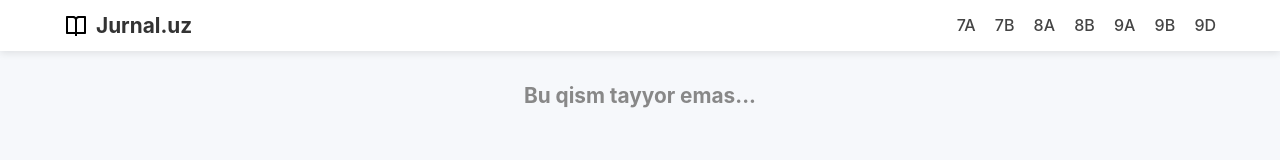
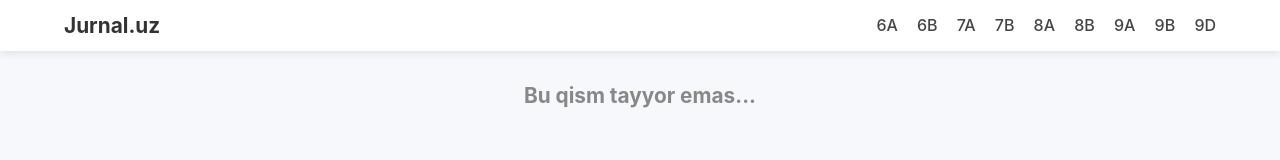
Before and after one commit to ibrohimovich884/jurnal-uz, a React (Vite) app: page /class/1 in a window 1280 px wide. Shown: the top 160 px of the page. Built offline with nearby package versions, Linux system fonts and the light colour scheme.

Commit message:
update "update time

```diff
--- a/src/components/Navbar.jsx
+++ b/src/components/Navbar.jsx
@@ -4,13 +4,13 @@ import "./Navbar.css";
 
 export default function Navbar() {
   const [menuOpen, setMenuOpen] = useState(false);
-  const classes = ["7a", "7b", "8a", "8b", "9a", "9b", "9d"];
+  const classes = [ "6a", "6b", "7a", "7b", "8a", "8b", "9a", "9b", "9d"];
 
   return (
     <header className="navbar">
       <div className="nav-container">
         <Link to="/" className="logo">
-          <img src="../public/icon.svg" alt="Svg" /> Jurnal.uz
+          Jurnal.uz
         </Link>
 
         <button
--- a/src/pages/ClassPage.jsx
+++ b/src/pages/ClassPage.jsx
@@ -65,7 +65,7 @@ export default function ClassPage() {
 						</ul>
 					</div>
 				))}
-				<p className="beta"><span>Update: 2025.11.13 - 19:59</span></p>
+				<p className="beta"><span>Update: 2025.11.13 - 20:20</span></p>
 			</div>
 		</div>
 	);
```
